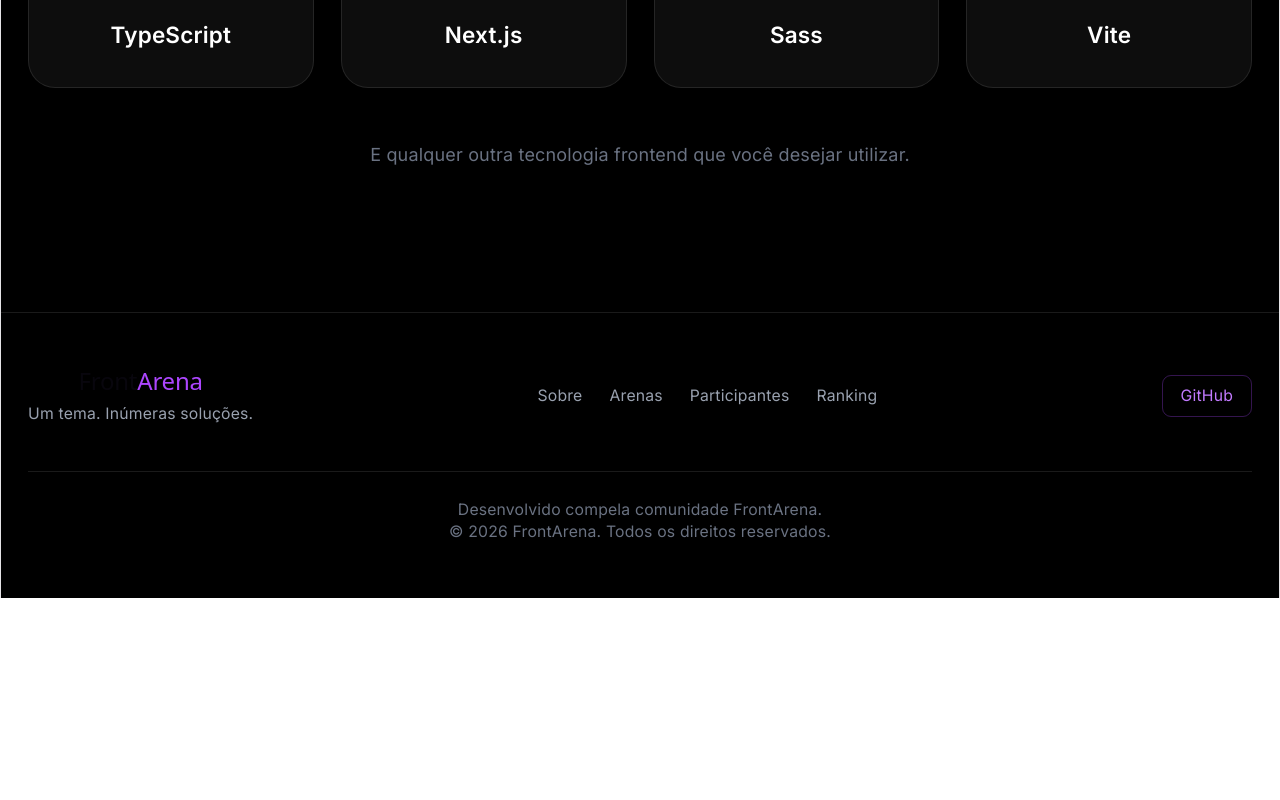
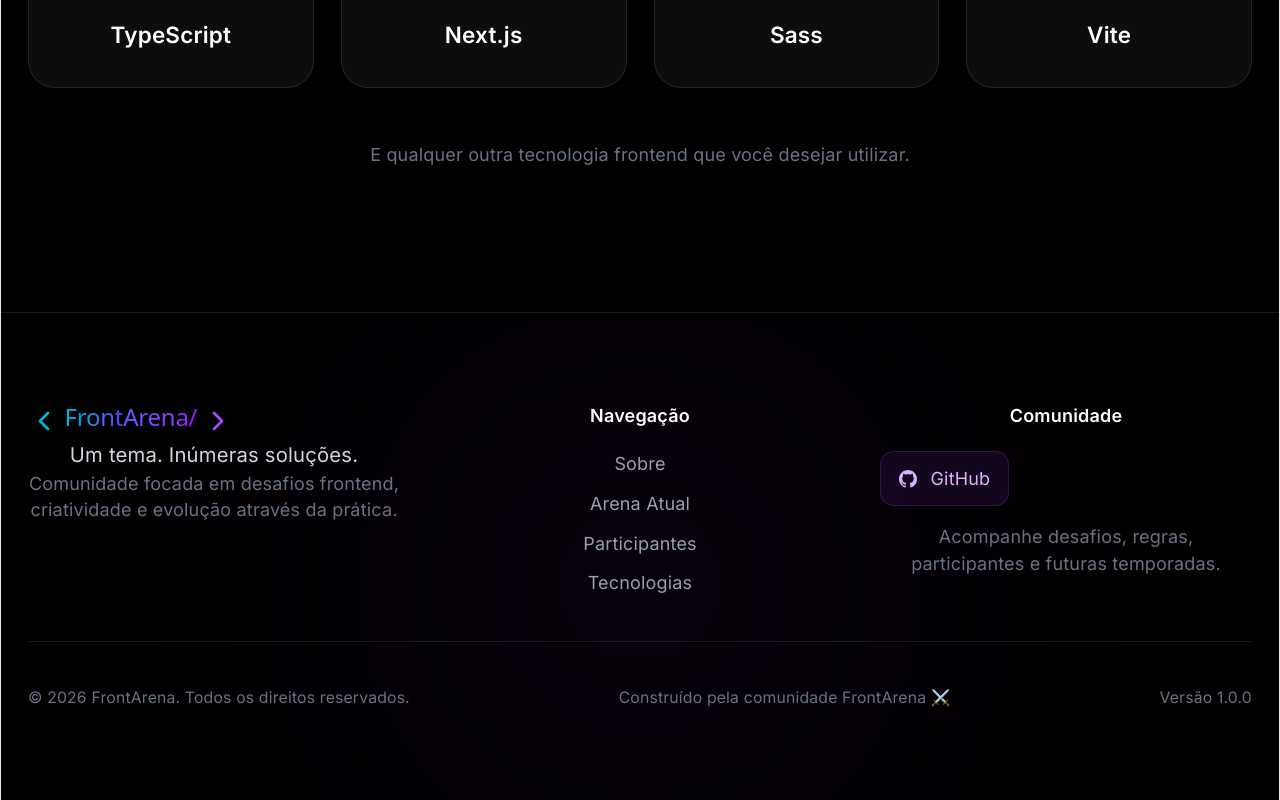
Before and after one commit to FrontArena/Frontarena-web, a React (Vite) app: page / in a window 1280 px wide. Shown: the part 4759-5559 px from the top of the page. Before the commit the page ends 5357 px from the top, so only its background shows below. Built offline with nearby package versions, Linux system fonts and the light colour scheme.

Commit message:
feat(Footer): enhance footer layout and add navigation links

```diff
--- a/package.json
+++ b/package.json
@@ -15,6 +15,7 @@
     "lucide-react": "^1.17.0",
     "react": "^19.2.6",
     "react-dom": "^19.2.6",
+    "react-icons": "^5.6.0",
     "react-router-dom": "^7.17.0",
     "tailwindcss": "^4.3.0"
   },
--- a/src/components/Footer.jsx
+++ b/src/components/Footer.jsx
@@ -1,73 +1,139 @@
-// import { Github, Heart } from "lucide-react";
+import { BsGithub } from "react-icons/bs";
+import { ChevronLeft, ChevronRight } from "lucide-react";
 
 export default function Footer() {
     return (
-        <footer className="border-t border-white/10 bg-black">
-            <div className="mx-auto max-w-7xl px-6 py-12">
-                <div className="flex flex-col items-center justify-between gap-8 md:flex-row">
+        <footer className="relative overflow-hidden border-t border-white/10 bg-black">
+            {/* Glow */}
+            <div className="absolute bottom-0 left-1/2 h-96 w-96 -translate-x-1/2 rounded-full bg-purple-600/10 blur-[180px]" />
+
+            <div className="relative mx-auto max-w-7xl px-6 py-20">
+
+                <div className="grid gap-12 md:grid-cols-3">
+
                     {/* Marca */}
                     <div>
-                        <h2 className="font-['Orbitron'] text-2xl font-bold text-white">
-                            Front<span className="text-purple-500">Arena</span>
+                        <a
+                            href="/"
+                            className="group flex items-center gap-1"
+                        >
+                            <ChevronLeft
+                                size={32}
+                                className="text-cyan-500 transition group-hover:-translate-x-1"
+                            />
+
+                            <h2 className="font-['Orbitron'] text-3xl font-bold">
+                                <span className="bg-gradient-to-r from-cyan-500 to-indigo-600 bg-clip-text text-transparent">
+                                    Front
+                                </span>
+
+                                <span className="bg-gradient-to-r from-indigo-500 to-purple-600 bg-clip-text text-transparent">
+                                    Arena/
+                                </span>
                             </h2>
 
-                        <p className="mt-2 text-sm text-gray-400">
+                            <ChevronRight
+                                size={32}
+                                className="text-purple-500 transition group-hover:translate-x-1"
+                            />
+                        </a>
+
+                        <p className="mt-5 text-lg text-gray-300">
                             Um tema. Inúmeras soluções.
+                        </p>
+
+                        <p className="mt-4 max-w-sm text-gray-500">
+                            Comunidade focada em desafios frontend,
+                            criatividade e evolução através da prática.
                         </p>
                     </div>
 
-                    {/* Links */}
-                    <div className="flex flex-wrap items-center gap-6 text-sm text-gray-400">
+                    {/* Navegação */}
+                    <div>
+                        <h3 className="mb-5 font-semibold text-white">
+                            Navegação
+                        </h3>
+
+                        <ul className="space-y-3">
+                            <li>
                                 <a
-                            href="#"
-                            className="transition hover:text-cyan-400"
+                                    href="#about"
+                                    className="text-gray-400 transition hover:text-cyan-400"
                                 >
                                     Sobre
                                 </a>
+                            </li>
 
+                            <li>
                                 <a
-                            href="#"
-                            className="transition hover:text-cyan-400"
+                                    href="#challenge"
+                                    className="text-gray-400 transition hover:text-cyan-400"
                                 >
-                            Arenas
+                                    Arena Atual
                                 </a>
+                            </li>
 
+                            <li>
                                 <a
-                            href="#"
-                            className="transition hover:text-cyan-400"
+                                    href="#participants"
+                                    className="text-gray-400 transition hover:text-cyan-400"
                                 >
                                     Participantes
                                 </a>
+                            </li>
 
+                            <li>
                                 <a
-                            href="#"
-                            className="transition hover:text-cyan-400"
+                                    href="#technologies"
+                                    className="text-gray-400 transition hover:text-cyan-400"
                                 >
-                            Ranking
+                                    Tecnologias
                                 </a>
+                            </li>
+                        </ul>
                     </div>
 
-                    {/* Github */}
+                    {/* Comunidade */}
+                    <div>
+                        <h3 className="mb-5 font-semibold text-white">
+                            Comunidade
+                        </h3>
+
+                        <div className="space-y-4">
+
                             <a
                                 href="https://github.com/FrontArena"
                                 target="_blank"
                                 rel="noreferrer"
-                        className="flex items-center gap-2 rounded-lg border border-purple-500/30 px-4 py-2 text-sm text-purple-400 transition hover:border-purple-500 hover:bg-purple-500/10"
+                                className="flex w-fit items-center gap-3 rounded-xl border border-purple-500/20 bg-purple-500/10 px-4 py-3 text-purple-300 transition hover:border-purple-500/50 hover:bg-purple-500/20"
                             >
-                        {/* <Github size={18} /> */}
+                                <BsGithub size={18} />
                                 GitHub
                             </a>
+
+                            <p className="text-gray-500">
+                                Acompanhe desafios, regras,
+                                participantes e futuras temporadas.
+                            </p>
+                        </div>
+                    </div>
                 </div>
 
-                <div className="mt-10 border-t border-white/10 pt-6 text-center text-sm text-gray-500">
-                    <p className="flex items-center justify-center gap-2">
-                        Desenvolvido com
-                        {/* <Heart size={14} className="text-purple-500" /> */}
-                        pela comunidade FrontArena.
+                {/* Linha */}
+                <div className="my-10 border-t border-white/10" />
+
+                {/* Bottom */}
+                <div className="flex flex-col gap-3 text-center text-sm text-gray-500 md:flex-row md:items-center md:justify-between">
+                    <p>
+                        © {new Date().getFullYear()} FrontArena. Todos os direitos reservados.
                     </p>
 
-                    <p className="mt-2">
-                        © {new Date().getFullYear()} FrontArena. Todos os direitos reservados.
+                    <p>
+                        Construído pela comunidade FrontArena ⚔️
+                    </p>
+
+                    <p>
+                        Versão 1.0.0
                     </p>
                 </div>
             </div>
```
Also changed, not shown: 1 other file (tests, documents, lock files or other folders). Lines whose indentation alone changed are shown as unchanged.
